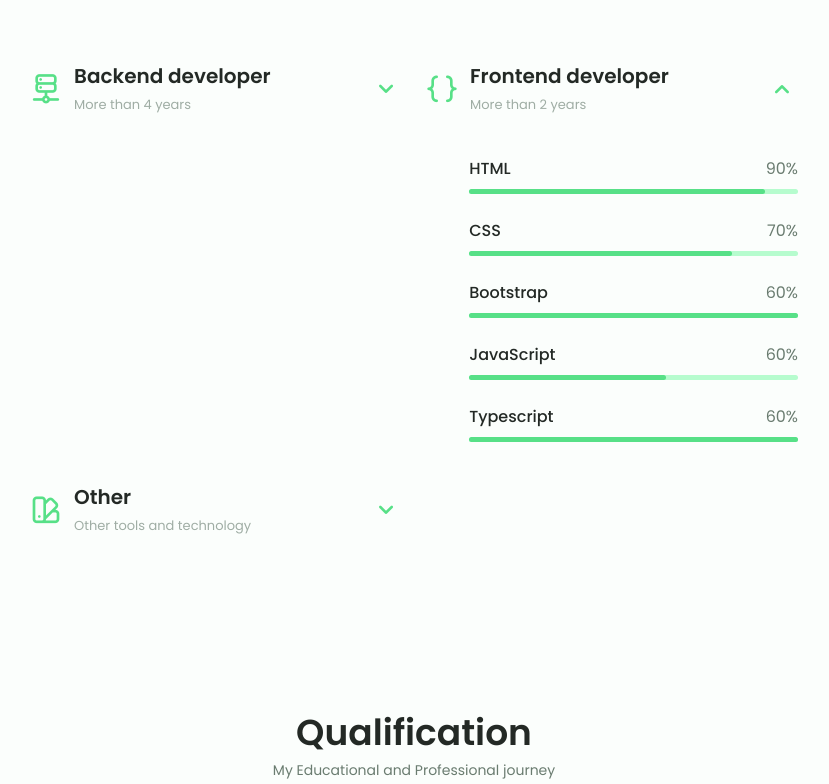
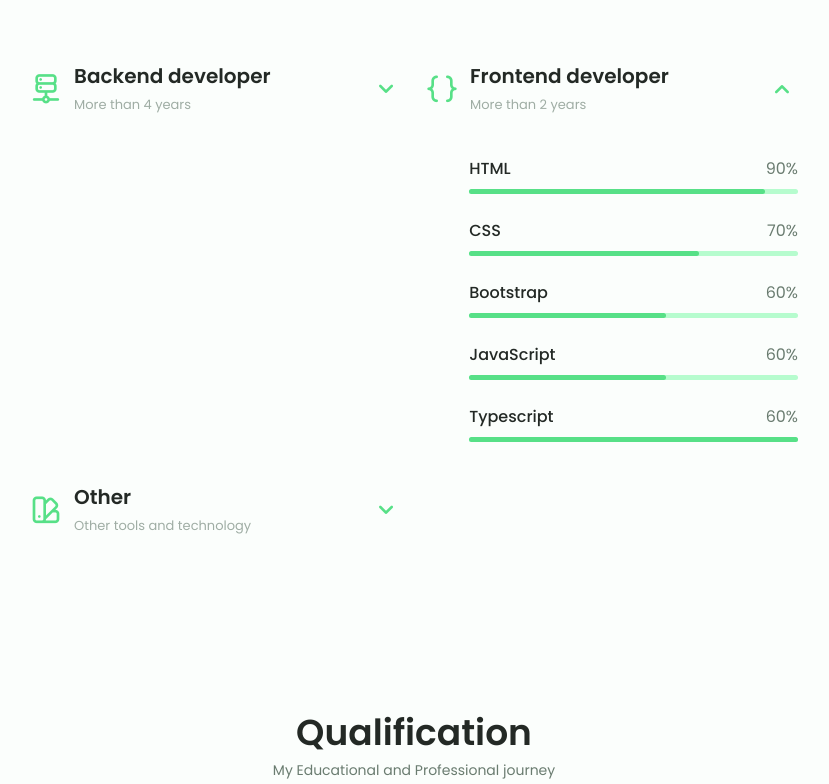
Before and after one commit to Amrendra098336/portfolio, a website: page public/index.html in a window 1280 px wide. Shown: the part 1559-2343 px from the top of the page, without its empty margins (226-1055 px from the left). Drawn offline with nearby package versions, Linux system fonts and the light colour scheme.

Commit message:
Update styles.css

```diff
--- a/public/assets/css/styles.css
+++ b/public/assets/css/styles.css
@@ -506,7 +506,11 @@ img {
 }
 
 .skills__css {
-  width: 80%;
+  width: 70%;
+}
+
+.skills__bootstrap {
+  width: 60%;
 }
 
 .skills__js {
```
